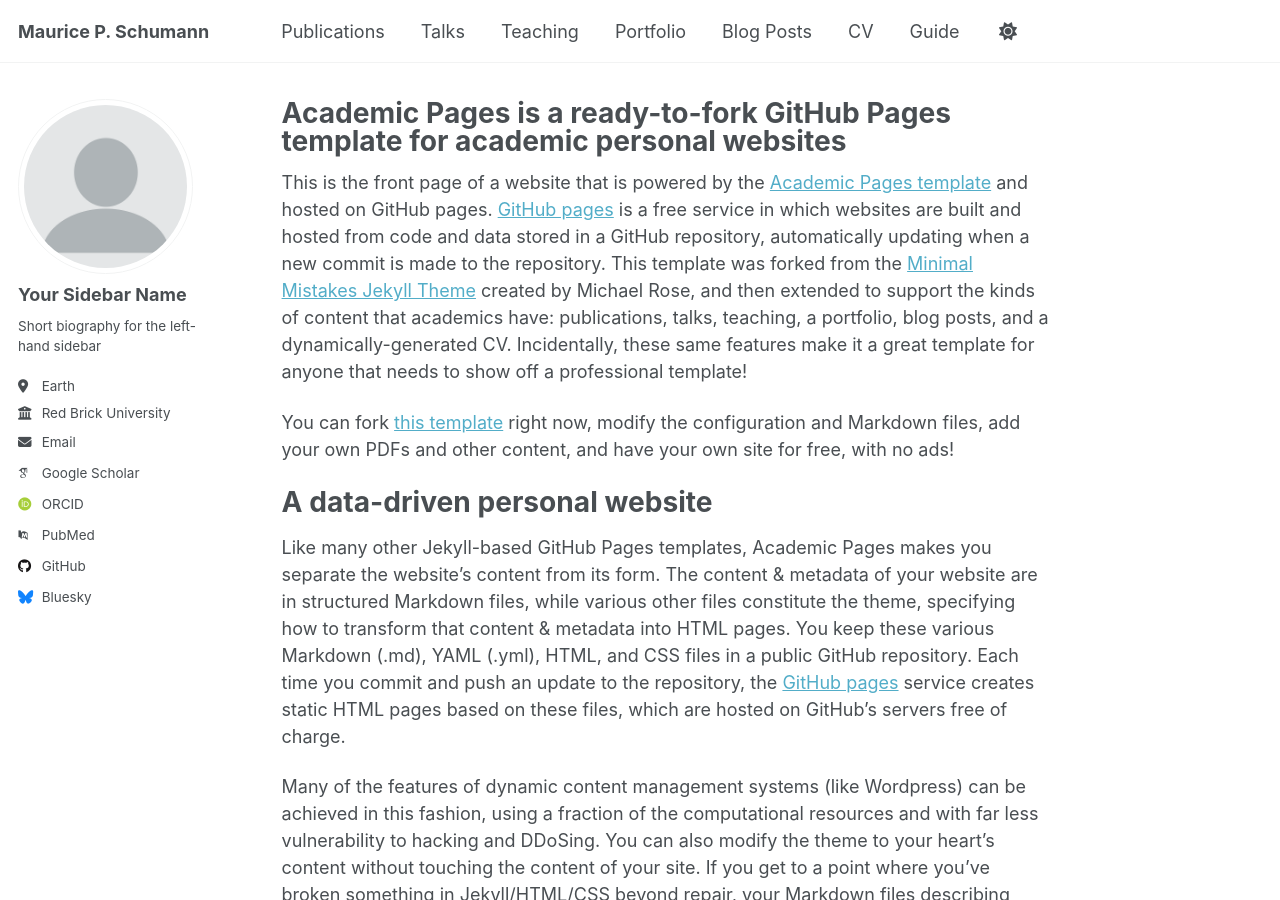
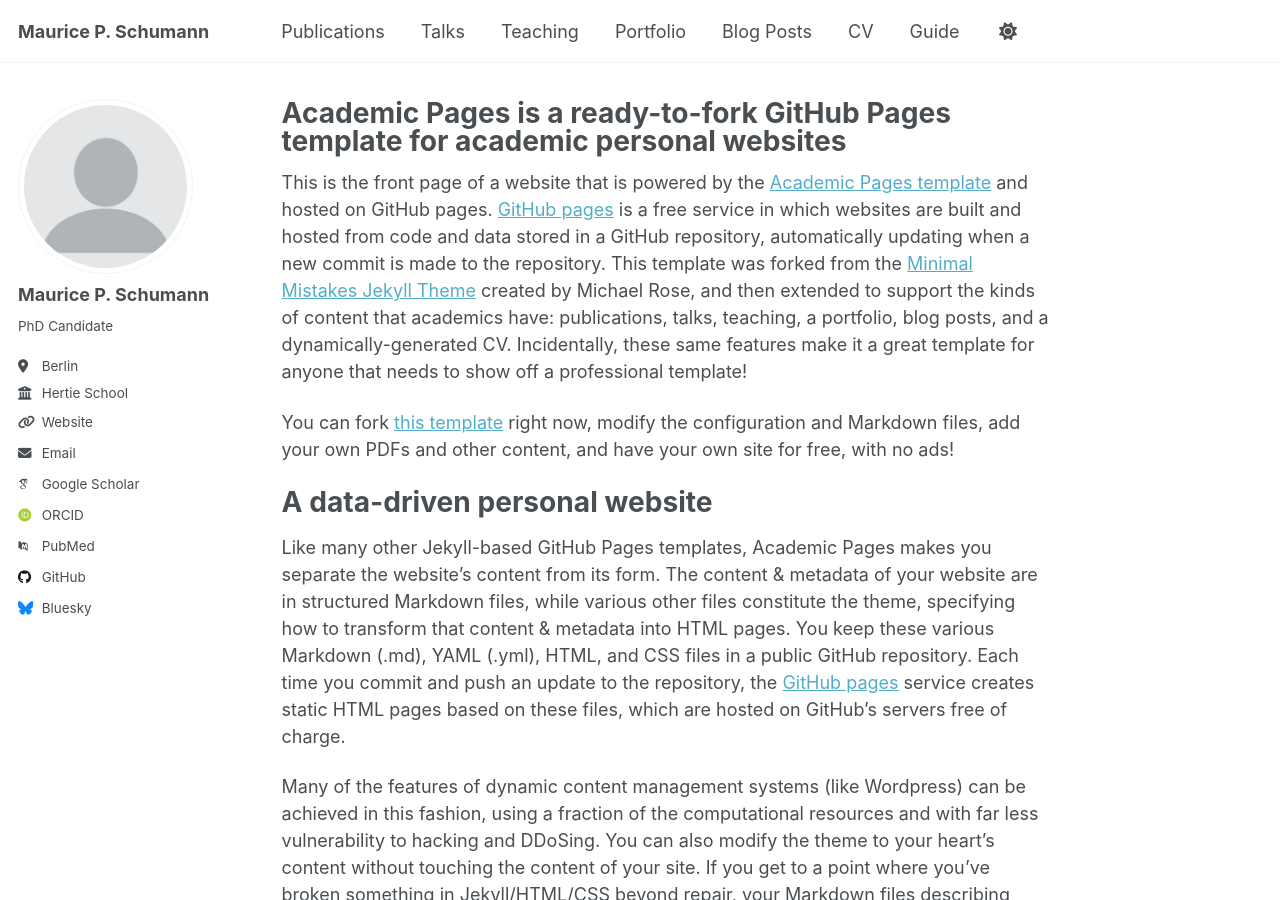
Before and after one commit to mpschumann/mpschumann.github.io, a Jekyll site: the page built from _pages/about.md, in a window 1280 px wide and 900 px high. Built offline with Jekyll 4.4.1, drawn with Linux system fonts in a browser that asks for light colours; some web fonts are replaced; a script that is not in the unit is left out.

Commit message:
Update _config.yml

```diff
--- a/_config.yml
+++ b/_config.yml
@@ -23,20 +23,20 @@ repository               : "mpschumann/mpschumann.github.io"
 author:
   # Biographic information
   avatar           : "profile.png"
-  name             : "Your Sidebar Name"
+  name             : "Maurice P. Schumann"
   pronouns         : # example: "she/her"
-  bio              : "Short biography for the left-hand sidebar"
-  location         : "Earth"
-  employer         : "Red Brick University"
-  uri              : # URL
-  email            : "none@example.org"
+  bio              : "PhD Candidate"
+  location         : "Berlin"
+  employer         : "Hertie School"
+  uri              : "https://www.hertie-school.org/en/research/faculty-and-researchers/profile/person/schumann"
+  email            : "m.schumann@phd.hertie-school.org"
 
   # Academic websites
   academia         : # URL
   arxiv            : # URL - Update with the correct link to your profile
-  googlescholar    : "https://scholar.google.com/citations?user=PS_CX0AAAAAJ"
+  googlescholar    : "https://scholar.google.com/citations?user=wx_OiaAAAAAJ&hl=de&oi=ao"
   impactstory      : # URL
-  orcid            : "http://orcid.org/yourorcidurl"
+  orcid            : "https://orcid.org/0009-0004-0400-388X"
   semantic         : # URL
   pubmed           : "https://www.ncbi.nlm.nih.gov/pubmed/?term=john+snow"
   researchgate     : # URL
```
